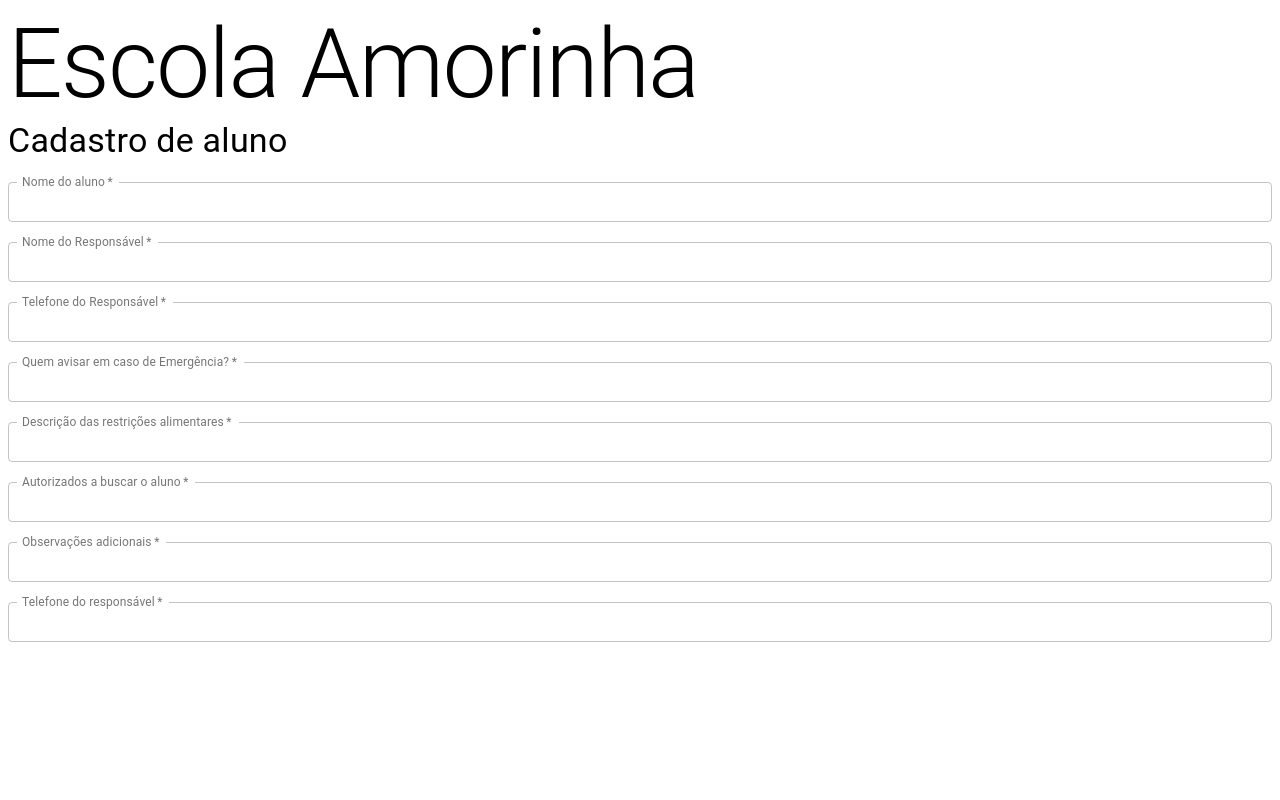
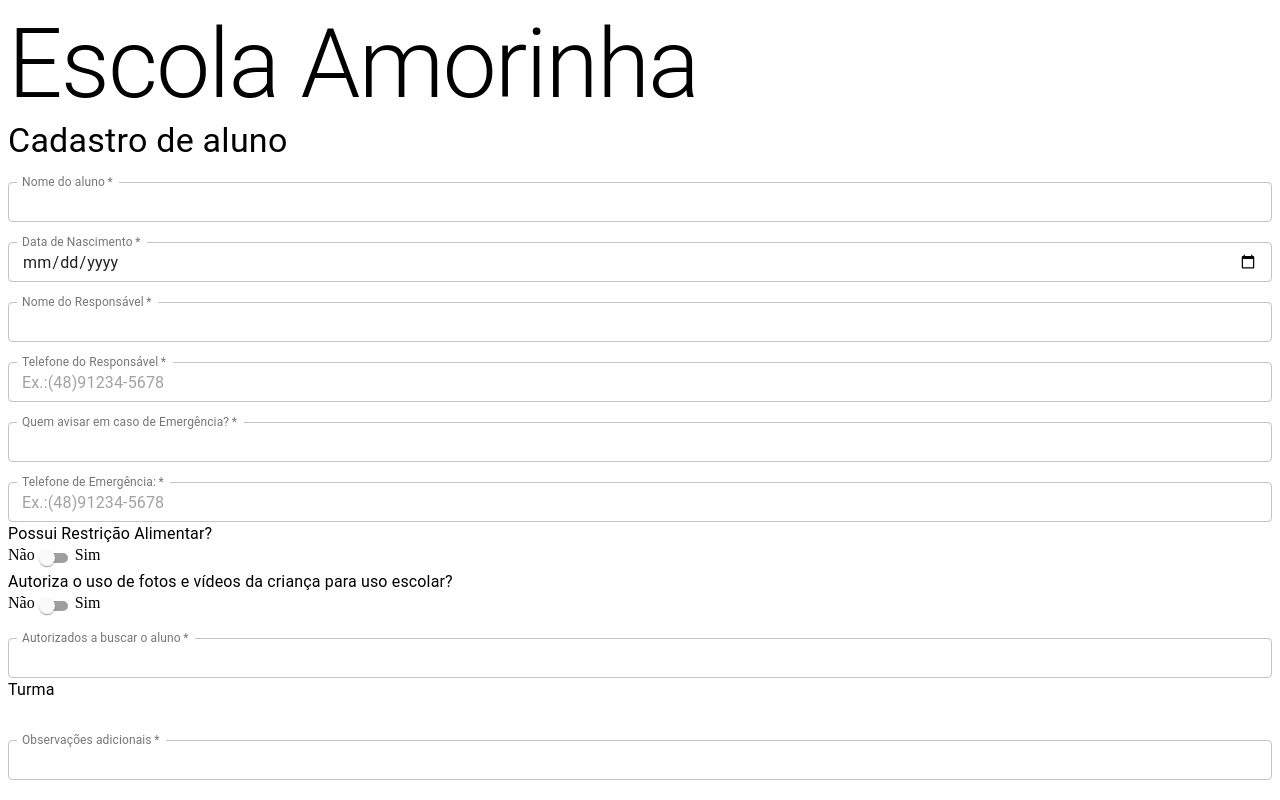
Before and after one commit to Mendoncadvd/Atividades-DEVin, a React (Create React App) app in the folder escola-amorinha/: page / in a window 1280 px wide. Built offline with nearby package versions, Linux system fonts and the light colour scheme.

Commit message:
alterações

```diff
--- a/escola-amorinha/src/App.jsx
+++ b/escola-amorinha/src/App.jsx
@@ -1,8 +1,22 @@
-import { Box, Typography } from '@material-ui/core'
-import React from 'react'
-import InputLabel from './components/inputLabel/InputLabel';
+import { Box, Grid, Typography, Checkbox } from '@material-ui/core'
+import React, {useState} from 'react'
+import InputText from './components/inputLabel/InputText';
+import Interruptor from "./components/switch/interruptor";
+import CheckBox from "./components/switch/CheckBox";
 import './styles/app.css';
 export default function App() {
+
+    /* Control do Interruptor */
+    const [interruptor, setInterruptor] = useState(false);
+
+    const handleInterruptor = () => {
+        if (interruptor == false) {
+            setInterruptor(true)
+        } else {
+            setInterruptor(false)
+        }
+    }
+
     return (
         <Box>
             <Typography variant="h1" component="h1">
@@ -12,14 +26,31 @@ export default function App() {
                 Cadastro de aluno
             </Typography>
             <Box className="inputs">
-                <InputLabel label="Nome do aluno"/>
-                <InputLabel label="Nome do Responsável"/>
-                <InputLabel label="Telefone do Responsável" />
-                <InputLabel label="Quem avisar em caso de Emergência?"/>
-                <InputLabel label="Descrição das restrições alimentares" linhas={true}/>
-                <InputLabel label="Autorizados a buscar o aluno"/>
-                <InputLabel label="Observações adicionais" linhas={true}/>
-                <InputLabel label="Telefone do responsável" tipo="telephone"/>
+                <InputText label="Nome do aluno"/>
+                <InputText label="Data de Nascimento" tipo="date"/>
+                <InputText label="Nome do Responsável"/>
+                <InputText label="Telefone do Responsável" tipo="tel" mascara="Ex.:(48)91234-5678"/>
+                <InputText label="Quem avisar em caso de Emergência?"/>
+                <InputText label="Telefone de Emergência:" tipo="tel" mascara="Ex.:(48)91234-5678" />
+                <Typography>Possui Restrição Alimentar?</Typography>
+                <Grid className="grid-interruptor-restricao">
+                    <Grid>Não</Grid>
+                    <Grid><Interruptor check={interruptor} evento={handleInterruptor}/></Grid>
+                    <Grid>Sim</Grid>
+                </Grid>
+                {interruptor != false && (
+                    <InputText label="Descrição das restrições alimentares" linhas={true}/>
+                )}
+                <Typography>Autoriza o uso de fotos e vídeos da criança para uso escolar?</Typography>
+                <Grid className="grid-interruptor-autoriza">
+                    <Grid>Não</Grid>
+                    <Grid><Interruptor /></Grid>
+                    <Grid>Sim</Grid>
+                </Grid>
+                <InputText label="Autorizados a buscar o aluno"/>
+                <Typography>Turma</Typography>
+                <CheckBox />
+                <InputText label="Observações adicionais" linhas={true}/>
             </Box>
 
 
--- a/escola-amorinha/src/components/inputLabel/InputLabel.jsx
+++ /dev/null
@@ -1,27 +0,0 @@
-import React from "react";
-import { TextField, Box } from "@material-ui/core";
-
-const InputLabel = (props) => {
-  const { label, linhas, tipo } = props;
-  return (
-    <Box>
-      <TextField
-        style={{marginTop: "20px"}}
-        required
-        variant="outlined"
-        size="small"
-        fullWidth
-        label={label}
-        multiline={linhas}
-        type={tipo}
-        InputLabelProps={{
-          shrink: true
-        }}
-      ></TextField>
-    </Box>
-  );
-};
-InputLabel.defaultProps = {
-    tipo: "text"
-}
-export default InputLabel;
--- a/escola-amorinha/src/styles/app.css
+++ b/escola-amorinha/src/styles/app.css
@@ -1,2 +1,10 @@
 .inputs {
 }
+
+.grid-interruptor-restricao {
+    display: flex;
+}
+
+.grid-interruptor-autoriza {
+    display: flex;
+}
```
Also changed, not shown: 1 other file (tests, documents, lock files or other folders).
